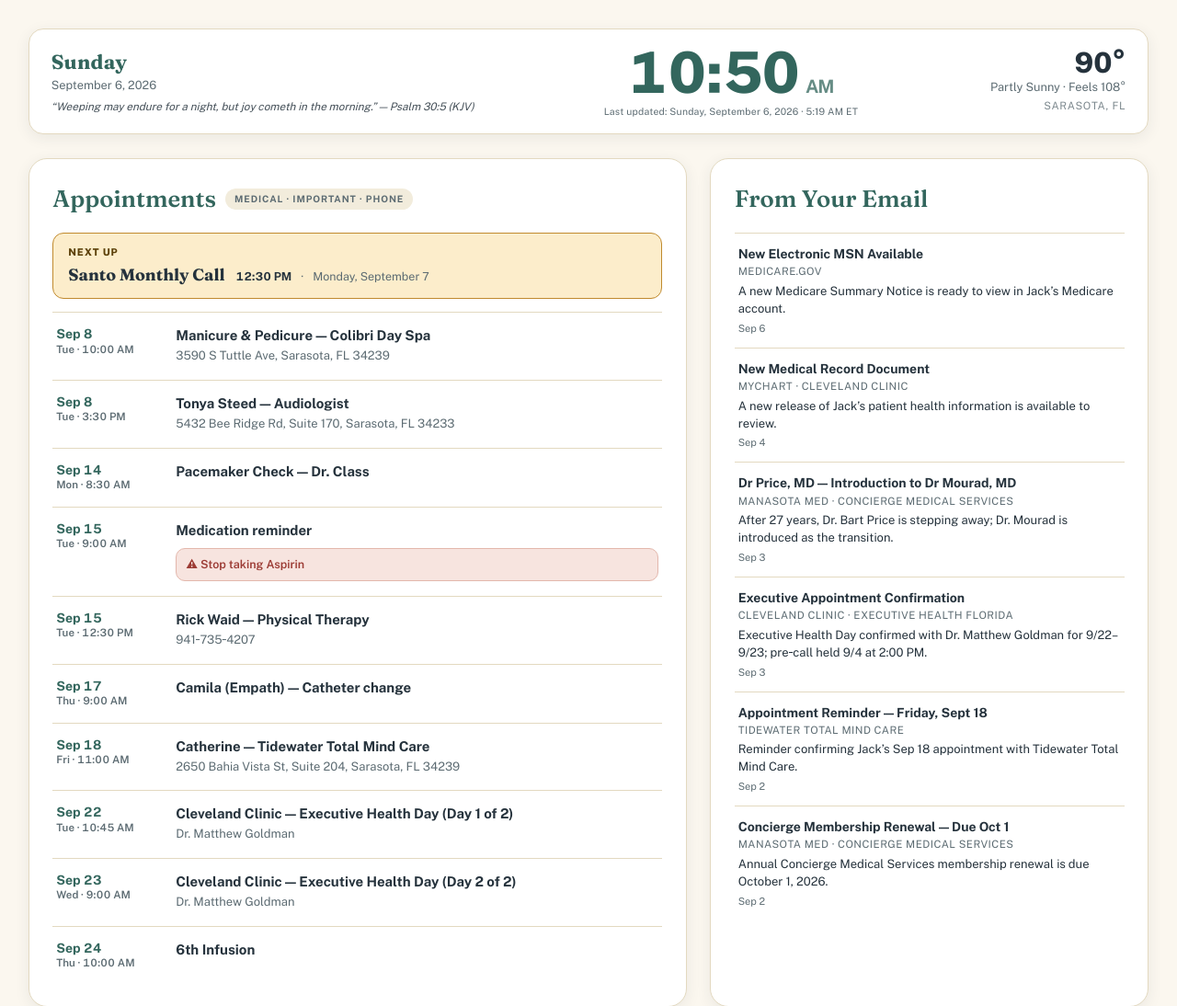
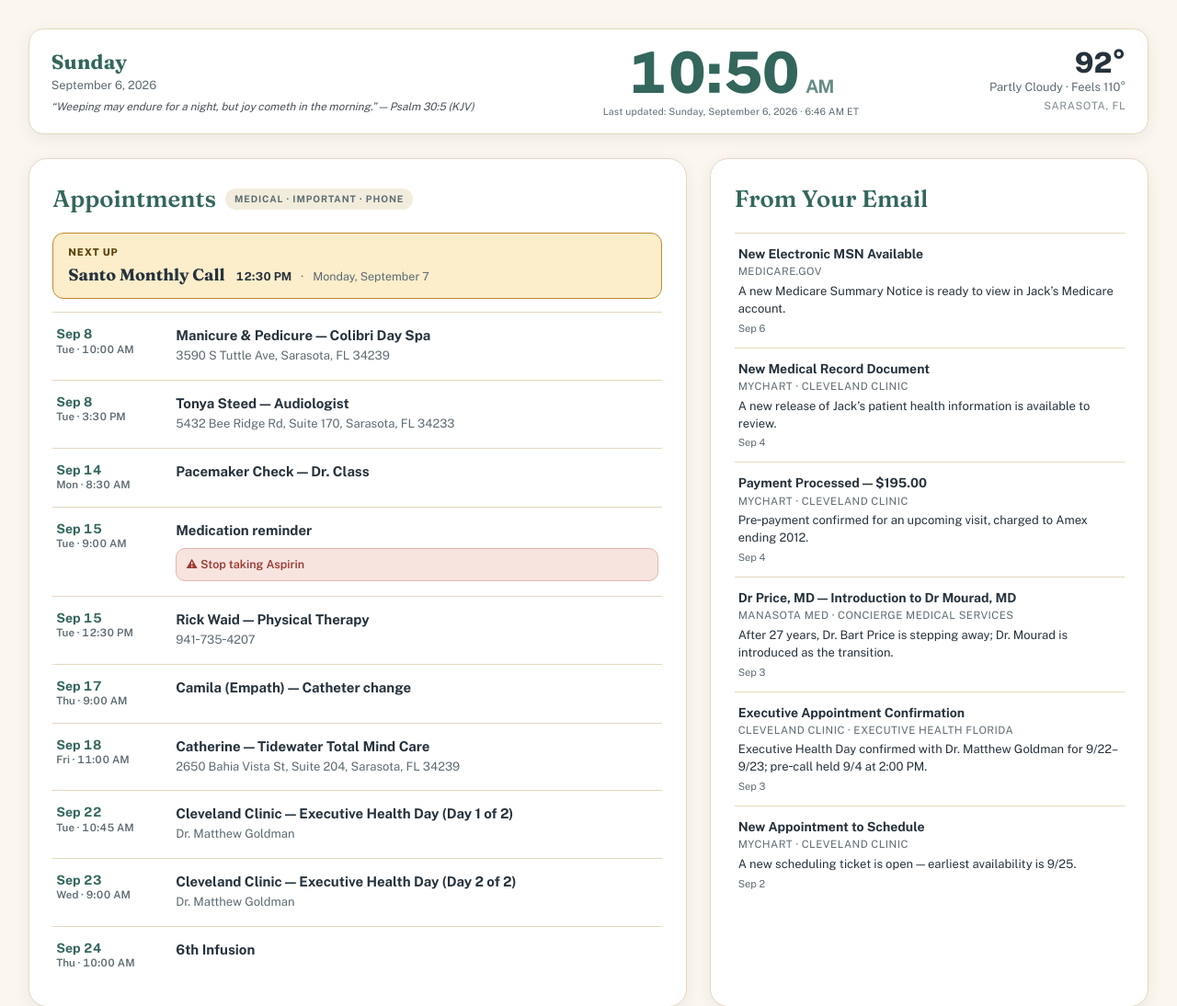
Before and after one commit to jackwineandspirits/household, a plain HTML site: page index.html in a window 1280 px wide. Shown: the top 1094 px of the page at 92% size. Drawn offline with nearby package versions, Linux system fonts and the light colour scheme.

Commit message:
Hourly refresh: 2026-09-06 06:50 EDT

```diff
--- a/index.html
+++ b/index.html
@@ -458,11 +458,11 @@
     </div>
     <div class="clock-block">
       <div class="clock" id="clock">--:--<span class="ampm">AM</span></div>
-      <div class="updated" id="updated">Last updated: Sunday, September 6, 2026 &middot; 5:19 AM ET</div>
+      <div class="updated" id="updated">Last updated: Sunday, September 6, 2026 &middot; 6:46 AM ET</div>
     </div>
     <div class="weather">
-      <div class="temp">90&deg;</div>
-      <div class="cond">Partly Sunny &middot; Feels 108&deg;</div>
+      <div class="temp">92&deg;</div>
+      <div class="cond">Partly Cloudy &middot; Feels 110&deg;</div>
       <div class="place">Sarasota, FL</div>
     </div>
   </header>
@@ -565,6 +565,12 @@
           <div class="when">Sep 4</div>
         </div>
         <div class="mail-row">
+          <div class="subj">Payment Processed &mdash; $195.00</div>
+          <div class="from">MyChart &middot; Cleveland Clinic</div>
+          <div class="note">Pre&#8209;payment confirmed for an upcoming visit, charged to Amex ending 2012.</div>
+          <div class="when">Sep 4</div>
+        </div>
+        <div class="mail-row">
           <div class="subj">Dr Price, MD &mdash; Introduction to Dr Mourad, MD</div>
           <div class="from">Manasota Med &middot; Concierge Medical Services</div>
           <div class="note">After 27 years, Dr. Bart Price is stepping away; Dr. Mourad is introduced as the transition.</div>
@@ -577,15 +583,9 @@
           <div class="when">Sep 3</div>
         </div>
         <div class="mail-row">
-          <div class="subj">Appointment Reminder &mdash; Friday, Sept 18</div>
-          <div class="from">Tidewater Total Mind Care</div>
-          <div class="note">Reminder confirming Jack&rsquo;s Sep 18 appointment with Tidewater Total Mind Care.</div>
-          <div class="when">Sep 2</div>
-        </div>
-        <div class="mail-row">
-          <div class="subj">Concierge Membership Renewal &mdash; Due Oct 1</div>
-          <div class="from">Manasota Med &middot; Concierge Medical Services</div>
-          <div class="note">Annual Concierge Medical Services membership renewal is due October 1, 2026.</div>
+          <div class="subj">New Appointment to Schedule</div>
+          <div class="from">MyChart &middot; Cleveland Clinic</div>
+          <div class="note">A new scheduling ticket is open &mdash; earliest availability is 9/25.</div>
           <div class="when">Sep 2</div>
         </div>
       </div>
@@ -735,7 +735,7 @@
 
   function renderVerse(d){
     var v = verses[dayOfYear(d) % verses.length];
-    document.getElementById('verse').textContent = "\u201C" + v[0] + "\u201D \u2014 " + v[1] + " (KJV)";
+    document.getElementById('verse').textContent = "“" + v[0] + "” — " + v[1] + " (KJV)";
   }
 
   function renderDate(d){
```
Also changed, not shown: dashboard.html (+12 -12 lines).
